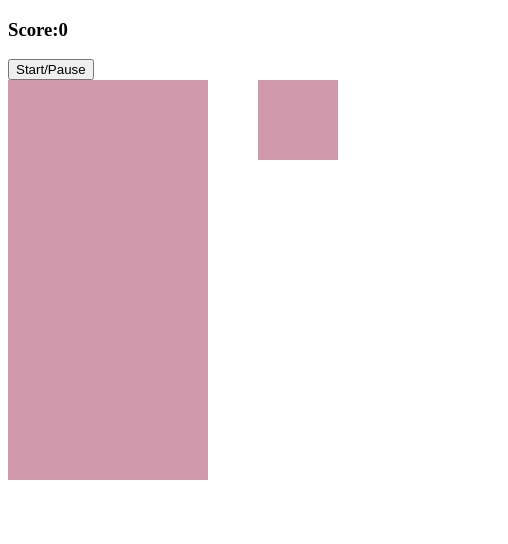
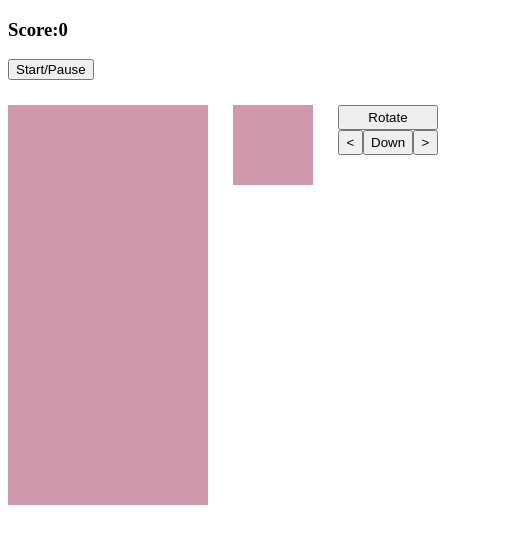
Before and after one commit to ClareRadtke/Tetris, a plain HTML site: page index.html in a window 390 px wide. Shown: the whole page, 508 px wide, since content can reach past the window. Drawn offline with Linux system fonts and the light colour scheme.

Commit message:
Updates for action butons and resizing on mobile

```diff
--- a/app.js
+++ b/app.js
@@ -93,6 +93,10 @@ document.addEventListener('DOMContentLoaded', () => {
     }
   }
   document.addEventListener("keyup", control);
+  document.getElementById("leftBtn").addEventListener("click", moveLeft);
+  document.getElementById("rightBtn").addEventListener("click", moveRight);
+  document.getElementById("rotateBtn").addEventListener("click", rotate);
+  document.getElementById("downBtn").addEventListener("click", moveDown);
 
   //freeze function
   function freeze() {
@@ -228,4 +232,6 @@ document.addEventListener('DOMContentLoaded', () => {
 
   }
 
+
+
 })
--- a/index.html
+++ b/index.html
@@ -246,6 +246,13 @@
       <div></div>
     </div>
 
+    <div class="actions">
+      <button id="rotateBtn">Rotate</button>
+      <button id="leftBtn">&lt;</button>
+      <button id="downBtn">Down</button>
+      <button id="rightBtn">&gt;</button>
+    </div>
+
   </div>
 
 
--- a/style.css
+++ b/style.css
@@ -1,5 +1,10 @@
 .container {
   display: flex;
+  min-width: 500px;
+}
+
+#startBtn {
+  margin-bottom: 25px;
 }
 
 .grid {
@@ -13,7 +18,6 @@
 .grid div {
   height: 20px;
   width: 20px;
-
 }
 
 .tetromino {
@@ -21,7 +25,7 @@
 }
 
 .miniGrid {
-  margin-left: 50px;
+  margin-left: 25px;
   width: 80px;
   height: 80px;
   display: flex;
@@ -33,3 +37,33 @@
   height: 20px;
   width: 20px;
 }
+
+.actions {
+  margin-left: 25px;
+  width: 100px;
+  height: 50px;
+  display: flex;
+  flex-wrap: wrap;
+}
+
+#rotateBtn {
+  width: 100px;
+  height: 25px;
+}
+
+#leftBtn {
+  width: 25px;
+  height: 25px;
+}
+
+#rightBtn {
+  width: 25px;
+  height: 25px;
+
+}
+
+#downBtn {
+  width: 50px;
+  height: 25px;
+
+}
```
